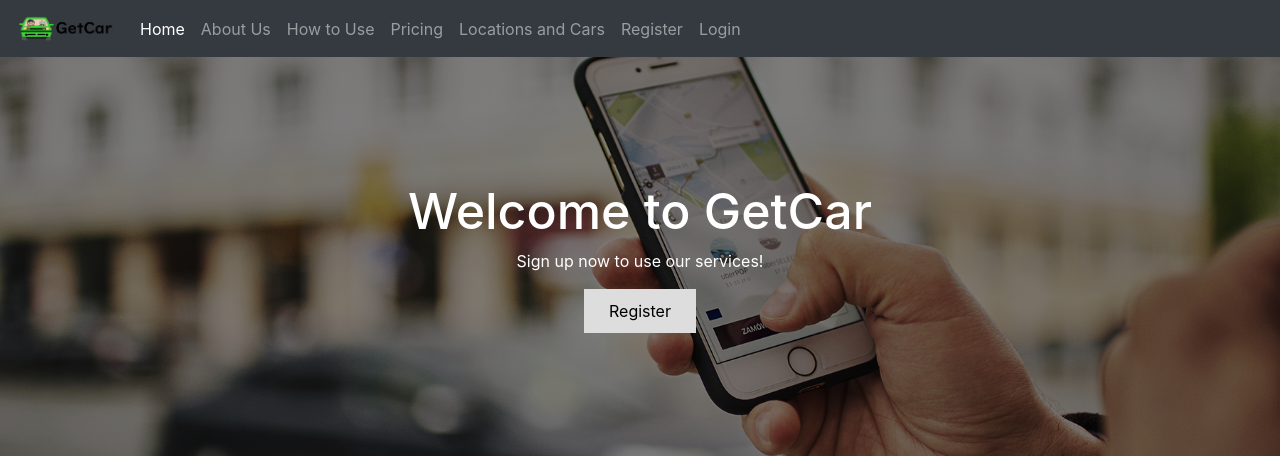
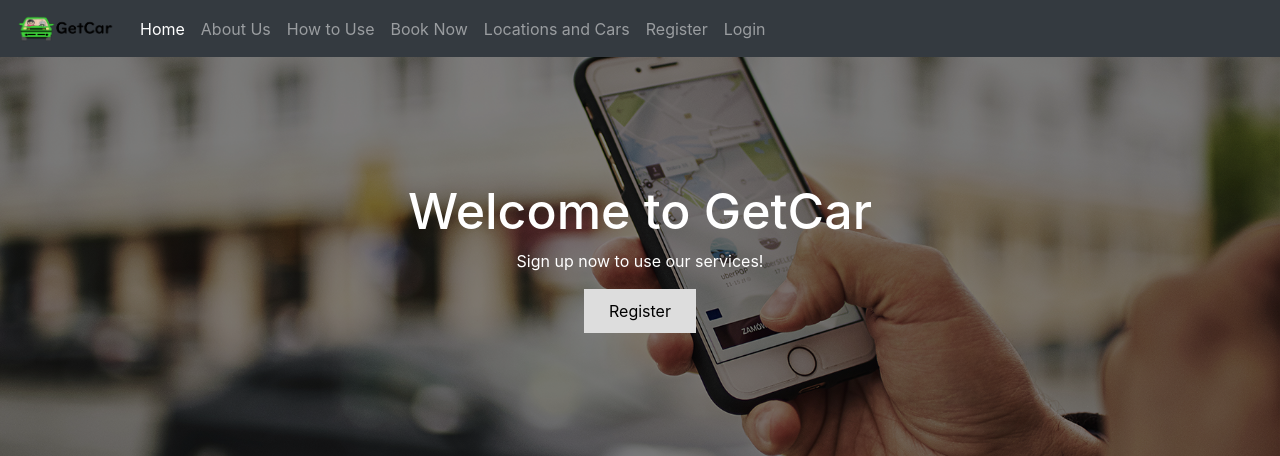
Before and after one commit to natsuta/get-car, a CodeIgniter app: page /database/ in a window 1280 px wide. Shown: the top 456 px of the page. Run offline with CodeIgniter, Linux system fonts and the light colour scheme; some libraries are stand-ins or nearby versions.

Commit message:
Changed 'prices' to 'booking' page

```diff
--- a/application/views/templates/header.php
+++ b/application/views/templates/header.php
@@ -42,7 +42,7 @@
 					<a class="nav-link" href="<?php echo base_url("howto"); ?>">How to Use</a>
 				</li>
 				<li class="nav-item">
-					<a class="nav-link" href="<?php echo base_url("prices"); ?>">Pricing</a>
+					<a class="nav-link" href="<?php echo base_url("book"); ?>">Book Now</a>
 				</li>
 				<li class="nav-item">
 					<a class="nav-link" href="<?php echo base_url("cars"); ?>">Locations and Cars</a>
```
